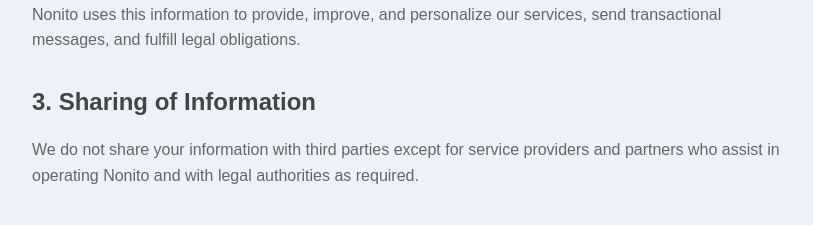
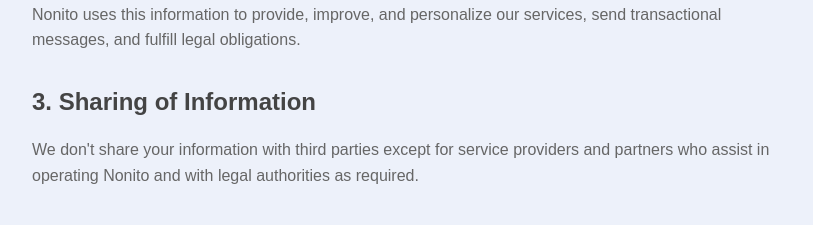
Before and after one commit to Shoffly/nonito_landing, a Next.js app: page /terms-conditions in a window 1280 px wide. Shown: the part 2360-2585 px from the top of the page, without its empty margins (228-1041 px from the left). Built offline with nearby package versions, Linux system fonts and the light colour scheme.

Commit message:
fixed some shit

```diff
--- a/pages/terms-conditions.js
+++ b/pages/terms-conditions.js
@@ -46,10 +46,10 @@ export default function TermsAndConditions() {
           <h1>Refund Policy</h1>
 
           <h2>1. Subscription Fees</h2>
-          <p>All subscription fees for Nonito's services are non-refundable, except where required by law or specified below.</p>
+          <p>All subscription fees for Nonito&apos;s services are non-refundable, except where required by law or specified below.</p>
 
           <h2>2. Refund Eligibility</h2>
-          <p>Refunds may be issued if there is a verifiable technical error on Nonito's end that prevented access to the service during the subscription period. Please contact us within [X days] of the billing date to request a refund.</p>
+          <p>Refunds may be issued if there is a verifiable technical error on Nonito&apos;s end that prevented access to the service during the subscription period. Please contact us within [X days] of the billing date to request a refund.</p>
 
           <h2>3. Cancellation</h2>
           <p>You may cancel your subscription at any time, but you will not receive a prorated refund for the unused portion of your subscription.</p>
@@ -69,7 +69,7 @@ export default function TermsAndConditions() {
           <p>Nonito uses this information to provide, improve, and personalize our services, send transactional messages, and fulfill legal obligations.</p>
 
           <h2>3. Sharing of Information</h2>
-          <p>We do not share your information with third parties except for service providers and partners who assist in operating Nonito and with legal authorities as required.</p>
+          <p>We don&apos;t share your information with third parties except for service providers and partners who assist in operating Nonito and with legal authorities as required.</p>
 
           <h2>4. Data Security</h2>
           <p>We prioritize data security and use industry-standard measures to protect your information. However, we cannot guarantee complete security.</p>
@@ -87,7 +87,7 @@ export default function TermsAndConditions() {
         <section className="terms-section">
           <h1>About Us</h1>
           <h2>About Nonito</h2>
-          <p>Nonito is a growth-focused SMS marketing platform designed to help businesses engage their customers in a personalized, automated, and data-driven way. Our mission is to empower brands to build lasting connections through innovative SMS campaigns that drive growth and customer loyalty. Whether you're a small business or a large enterprise, Nonito provides flexible tools to design, automate, and track your SMS marketing efforts with ease.</p>
+          <p>Nonito is a growth-focused SMS marketing platform designed to help businesses engage their customers in a personalized, automated, and data-driven way. Our mission is to empower brands to build lasting connections through innovative SMS campaigns that drive growth and customer loyalty. Whether you&apos;re a small business or a large enterprise, Nonito provides flexible tools to design, automate, and track your SMS marketing efforts with ease.</p>
         </section>
       </div>
 
```
